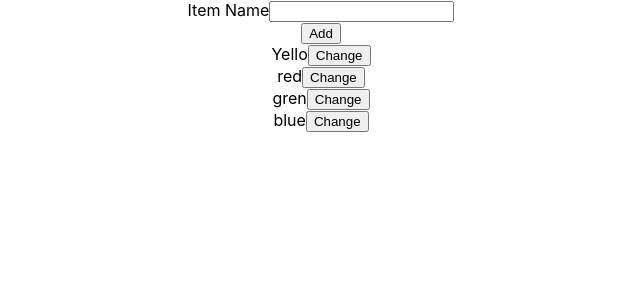
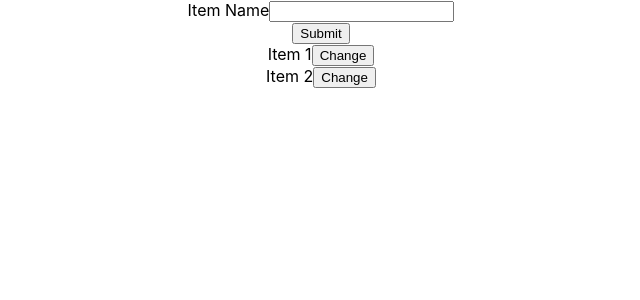
Before and after one commit to Asif26/React_learning, a React (Create React App) app in the folder my-app/: page / in a window 1280 px wide. Shown: the top 300 px of the page, without its empty margins (319-959 px from the left). Built offline with nearby package versions, Linux system fonts and the light colour scheme.

Commit message:
Added Input field and Button

```diff
--- a/my-app/src/App.js
+++ b/my-app/src/App.js
@@ -1,23 +1,14 @@
-import logo from './logo.svg';
-import './App.css';
-import List from './components/List/List';
-import AddItems from './components/Form/AddItems';
+import './App.css'
+import List from './components/List/List'
+import AddItem from './components/Form/AddItems';
 
-function App() {
+function App(){
 
-  const arr = ['item 1', 'item2']
-  const onAddHandler = (data) =>{
-console.log(data)
-  }
-  return (
-    <div className='App'>
-
-      <AddItems onAdd={onAddHandler}/>
-      <List arr={arr}/>
-
-
+  return(
+    <div className= "App">
+      <AddItem />
+      <List />
     </div>
   );
 }
-
 export default App;
--- a/my-app/src/components/Form/AddItems.js
+++ b/my-app/src/components/Form/AddItems.js
@@ -1,31 +1,19 @@
-import Item from "../item/item";
-
-function AddItems({onAdd}){
-    let ItemName = "";
-
-    const onSubmitHandler = (event)=>{
-        event.preventDefault();
-        onAdd(ItemName);
-}
-const onInputChangeHandler = (event) =>{
-    ItemName = event.target.value;
+function AddItem(){
+    const onSubmitHandler = () => {
 
     }
-    return(
+    return (
         <div>
             <form onSubmit={onSubmitHandler}>
                 <div>
-            <label for="">
-             Item Name
-            </label>
-            <input id= "my-input" onChange={onInputChangeHandler} />
+                    <label For="">Item Name</label>
+                    <input type="text" name="" id="my-input" />
                 </div>
                 <div>
-                <button type="submit">Add</button>
+                    <button  type="submit">Submit</button>
                 </div>
             </form>
         </div>
-    );
+    )
 }
-
-export default AddItems;
+export default AddItem ;
--- a/my-app/src/components/List/List.js
+++ b/my-app/src/components/List/List.js
@@ -1,13 +1,15 @@
 
 import Item from "../item/item";
-function List() {
-    const color = ["Yello", "red", "gren","blue"]
-    const cItems = color.map((color,index) =><Item key={"no-"+index} title={color}/>);
-  return (
+function List(){
+  const arr = ["Item 1", "Item 2"];
+  const items = arr.map((item,index) => {
+    return <Item Key={"no-"+index} title={item} />
+  });
+  return(
     <div>
-      {cItems}
+    {items}
     </div>
-  );
+  )
 }
 
 export default List;
```
Lines whose indentation alone changed are shown as unchanged.
